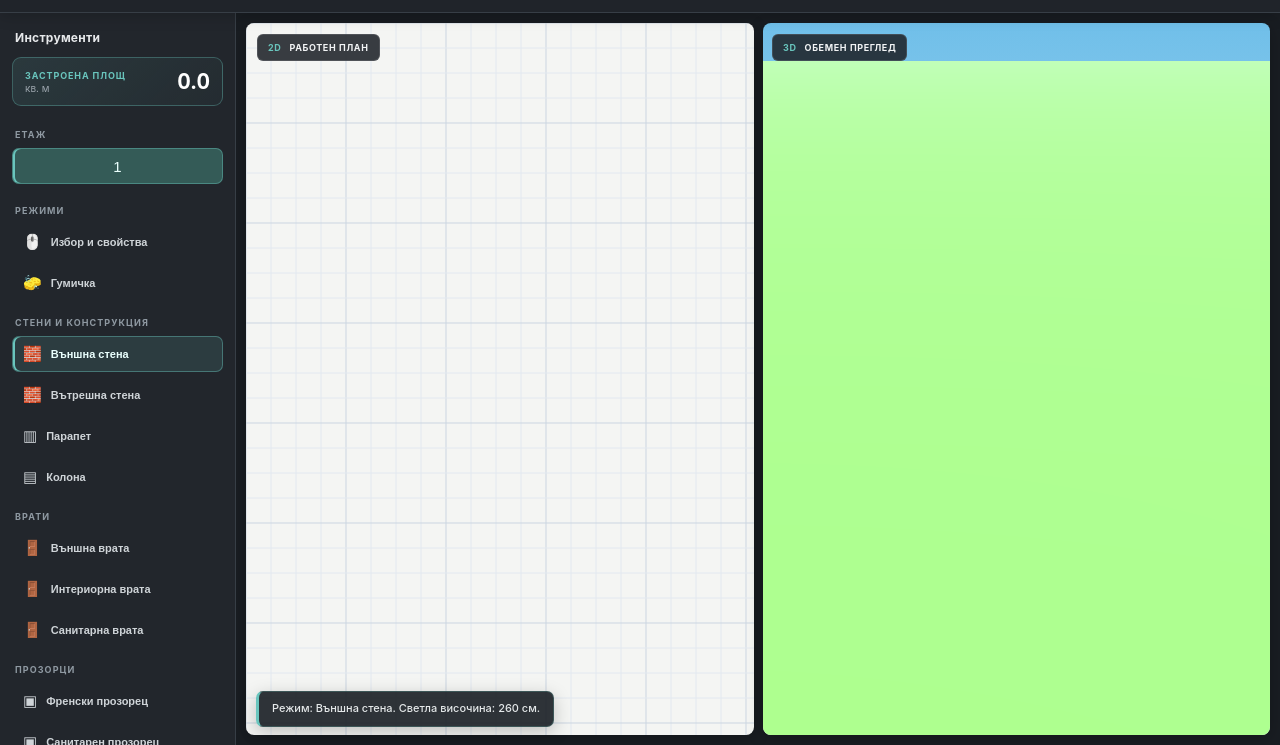
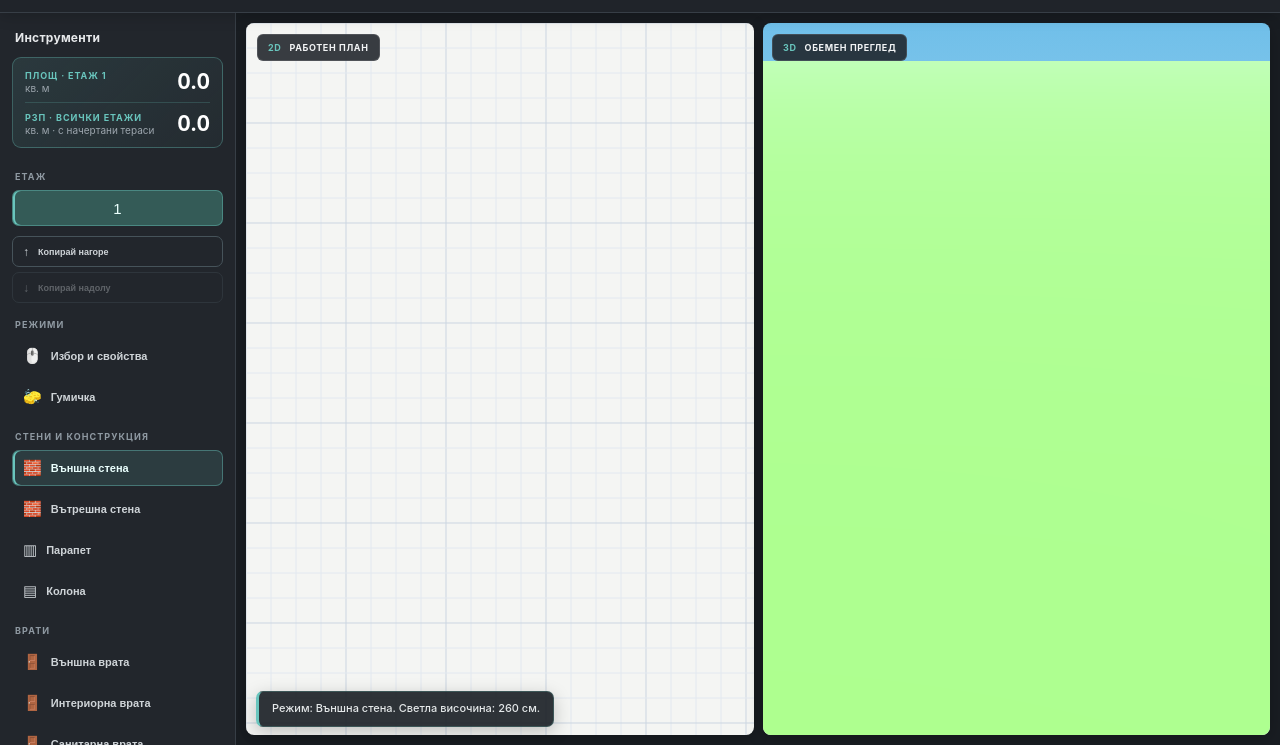
Before and after one commit to kasimfeta619-commits/academy-architect-studio, a plain HTML site: page planner.html in a window 1280 px wide. Shown: the part 55-800 px from the top of the page. Drawn offline with nearby package versions, Linux system fonts and the light colour scheme; animation ran at ten frames a second.

Commit message:
feat: update planner.html layout and add floor duplication buttons
Co-authored-by: kasimfeta619-commits <306099312+kasimfeta619-commits@users.noreply.github.com>

```diff
--- a/planner.html
+++ b/planner.html
@@ -119,9 +119,8 @@
         .toolbar-heading { padding: 2px 3px 7px; color: #e7e9eb; font-size: 12px; font-weight: 650; letter-spacing: 0.02em; }
         .area-card {
             display: grid;
-            grid-template-columns: 1fr auto;
-            align-items: center;
-            column-gap: 8px;
+            grid-template-columns: 1fr;
+            gap: 8px;
             width: 100%;
             margin: 0 0 7px;
             padding: 11px 12px;
@@ -130,6 +129,8 @@
             text-align: left;
             background: linear-gradient(135deg, rgba(105, 197, 189, 0.12), rgba(105, 197, 189, 0.035));
         }
+        .area-metric { display: grid; grid-template-columns: 1fr auto; align-items: center; column-gap: 8px; width: 100%; }
+        .area-metric + .area-metric { padding-top: 8px; border-top: 1px solid rgba(105, 197, 189, 0.2); }
         .area-title { grid-column: 1; color: var(--accent); font-size: 9px; font-weight: 700; letter-spacing: 0.1em; text-transform: uppercase; }
         .area-val { grid-column: 2; grid-row: 1 / span 2; color: #fff; font-size: 21px; font-weight: 700; font-variant-numeric: tabular-nums; }
         .area-sub { grid-column: 1; color: var(--text-muted); font-size: 10px; }
@@ -166,6 +167,9 @@
         .toolbar .tool-btn::after { content: attr(data-label); color: inherit; font-size: 11px; font-weight: 550; white-space: nowrap; }
         .toolbar .level-btn { justify-content: center; width: 100%; min-height: 34px; margin-bottom: 5px; color: #eafffd; background: #344d4b; border-color: #52716e; }
         .toolbar .level-btn.active { background: #345b57 !important; }
+        .toolbar .duplicate-level-btn { min-height: 31px; height: 31px; border: 1px solid #46535a; color: #cfd4d8; font-size: 12px; }
+        .toolbar .duplicate-level-btn::after { content: attr(data-label); color: inherit; font-size: 9px; font-weight: 550; white-space: nowrap; }
+        .toolbar .duplicate-level-btn:disabled { opacity: 0.35; cursor: not-allowed; }
         .toolbar .utility-btn { font-size: 13px; }
         .toolbar .utility-btn::after { content: attr(data-label); font-size: 10px; }
         button:focus-visible, a:focus-visible { outline: 2px solid #8be0d9; outline-offset: 2px; }
@@ -313,8 +317,8 @@
             .area-val { grid-column: 1; grid-row: 1; font-size: 15px; }
             .section-title { width: 100%; margin: 9px 0 3px; overflow: hidden; font-size: 7px; text-align: center; letter-spacing: 0; }
             .toolbar button { justify-content: center; gap: 0; padding: 0 3px; }
-            .toolbar .tool-btn::after, .toolbar .utility-btn::after { display: none; }
-            .toolbar .level-btn { width: 100%; }
+            .toolbar .tool-btn::after, .toolbar .utility-btn::after, .toolbar .duplicate-level-btn::after { display: none; }
+            .toolbar .level-btn, .toolbar .duplicate-level-btn { width: 100%; }
             .viewport { gap: 6px; padding: 7px; }
             .viewport-label-2d { left: 17px; }
             .viewport-label-3d { left: calc(50% + 10px); }
@@ -378,14 +382,23 @@
 
     <aside class="toolbar" aria-label="Инструменти за планиране">
         <div class="toolbar-heading">Инструменти</div>
-        <div class="area-card" aria-label="Текуща площ">
-            <div class="area-title">Застроена площ</div>
-            <div class="area-val" id="currentAreaDisplay">0.0</div>
-            <div class="area-sub">кв. м</div>
+        <div class="area-card" aria-label="Площ на текущия етаж и РЗП на всички етажи">
+            <div class="area-metric">
+                <div class="area-title">Площ · етаж <span id="activeFloorLabel">1</span></div>
+                <div class="area-val" id="currentAreaDisplay">0.0</div>
+                <div class="area-sub">кв. м</div>
+            </div>
+            <div class="area-metric">
+                <div class="area-title">РЗП · всички етажи</div>
+                <div class="area-val" id="totalAreaDisplay">0.0</div>
+                <div class="area-sub">кв. м · с начертани тераси</div>
+            </div>
         </div>
 
         <div class="section-title">ЕТАЖ</div>
         <button class="level-btn active" id="btn-level" type="button" onclick="changeLevel()" aria-label="Смени етаж" title="Смени етаж">1</button>
+        <button class="duplicate-level-btn" id="duplicateFloorUp" type="button" onclick="duplicateFloor(1)" aria-label="Копирай текущия етаж на горния етаж" title="Копирай текущия етаж на горния етаж" data-label="Копирай нагоре">↑</button>
+        <button class="duplicate-level-btn" id="duplicateFloorDown" type="button" onclick="duplicateFloor(-1)" aria-label="Копирай текущия етаж на долния етаж" title="Копирай текущия етаж на долния етаж" data-label="Копирай надолу" disabled>↓</button>
 
         <div class="section-title">РЕЖИМИ</div>
         <button class="tool-btn" id="btn-select" type="button" onclick="setTool('select')" aria-label="Избор и свойства" data-label="Избор и свойства" title="Избор и свойства">🖱️</button>
@@ -487,6 +500,7 @@
     const ctx = canvas.getContext('2d');
     const container3d = document.getElementById('canvas3d');
     const areaDisplay = document.getElementById('currentAreaDisplay');
+    const totalAreaDisplay = document.getElementById('totalAreaDisplay');
     const hintBox = document.getElementById('hint');
     const viewportGrid = document.getElementById('viewportGrid');
     const propertiesPanel = document.getElementById('propertiesPanel');
@@ -691,28 +705,36 @@
         ctx.restore();
     }
 
-    function calculateArea() {
-        let totalArea = 0;
-        const active = getActive();
-        active.slabs.forEach(slab => {
-            let pts = slab.pts, area = 0;
-            for (let i = 0; i < pts.length; i++) {
-                let j = (i + 1) % pts.length;
-                area += (pts[i].x / GRID_SIZE) * (pts[j].y / GRID_SIZE) - (pts[j].x / GRID_SIZE) * (pts[i].y / GRID_SIZE);
-            }
-            totalArea += Math.abs(area / 2);
+    function calculateLevelArea(level) {
+        let areaTotal = 0;
+        (level.slabs || []).forEach(slab => {
+            const points = slab.pts || [];
+            if (points.length < 3) return;
+            let area = 0;
+            for (let i = 0; i < points.length; i++) {
+                const next = (i + 1) % points.length;
+                area += (points[i].x / GRID_SIZE) * (points[next].y / GRID_SIZE) - (points[next].x / GRID_SIZE) * (points[i].y / GRID_SIZE);
+            }
+            areaTotal += Math.abs(area / 2);
         });
-        if (totalArea === 0) {
-            getClosedWallLoops(active.walls).forEach(loop => {
+        if (areaTotal === 0) {
+            getClosedWallLoops(level.walls || []).forEach(loop => {
                 let twiceArea = 0;
                 loop.forEach((point, index) => {
                     const next = loop[(index + 1) % loop.length];
                     twiceArea += point.x * next.y - next.x * point.y;
                 });
-                totalArea += Math.abs(twiceArea) / 20000;
+                areaTotal += Math.abs(twiceArea) / 20000;
             });
         }
-        areaDisplay.innerText = totalArea > 0 ? totalArea.toFixed(1) : "0.0";
+        return areaTotal;
+    }
+
+    function calculateArea() {
+        const activeArea = calculateLevelArea(getActive());
+        const totalBuiltArea = levels.reduce((sum, level) => sum + calculateLevelArea(level), 0);
+        areaDisplay.innerText = activeArea.toFixed(1);
+        totalAreaDisplay.innerText = totalBuiltArea.toFixed(1);
     }
 
     function draw2D() {
@@ -1130,10 +1152,41 @@
         draw2D();
     }
 
+    function hasLevelContent(level) {
+        return Object.values(level).some(value => Array.isArray(value) && value.length > 0);
+    }
+
+    function syncFloorControls() {
+        document.getElementById('btn-level').innerText = currentLevel + 1;
+        document.getElementById('activeFloorLabel').innerText = currentLevel + 1;
+        document.getElementById('underlayLegend').style.display = currentLevel > 0 ? 'block' : 'none';
+        document.getElementById('duplicateFloorDown').disabled = currentLevel === 0;
+        document.getElementById('duplicateFloorUp').disabled = currentLevel === levels.length - 1;
+    }
+
+    function duplicateFloor(direction) {
+        const targetIndex = currentLevel + direction;
+        if (targetIndex < 0 || targetIndex >= levels.length) return;
+        if (!hasLevelContent(getActive())) {
+            hintBox.innerText = 'Текущият етаж е празен и няма какво да се копира.';
+            return;
+        }
+        if (hasLevelContent(levels[targetIndex]) && !window.confirm(`Етаж ${targetIndex + 1} вече съдържа елементи. Да го заменя ли с копие на етаж ${currentLevel + 1}?`)) return;
+
+        saveState();
+        levels[targetIndex] = JSON.parse(JSON.stringify(getActive()));
+        currentLevel = targetIndex;
+        lastPoint = null; polyPoints = []; draggedItem = null; selectedElement = null;
+        propertiesPanel.style.display = 'none';
+        syncFloorControls();
+        update3D();
+        draw2D();
+        hintBox.innerText = `Етажът е копиран на ниво ${currentLevel + 1}.`;
+    }
+
     function changeLevel() {
-        currentLevel = (currentLevel + 1) % 3;
-        document.getElementById('btn-level').innerText = currentLevel + 1;
-        document.getElementById('underlayLegend').style.display = currentLevel > 0 ? 'block' : 'none';
+        currentLevel = (currentLevel + 1) % levels.length;
+        syncFloorControls();
         lastPoint = null; polyPoints = []; draggedItem = null; selectedElement = null;
         propertiesPanel.style.display = 'none';
         update3D();
```
